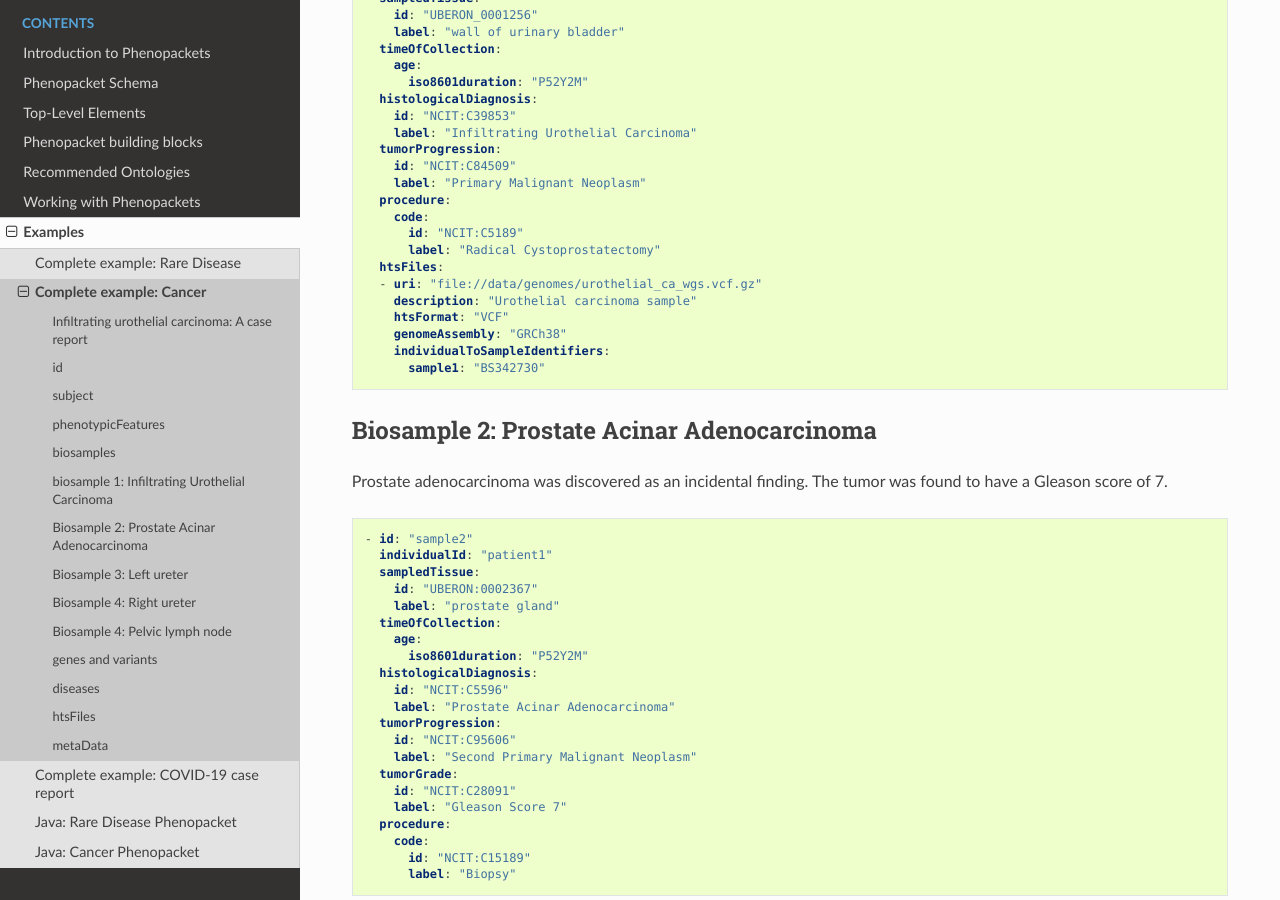
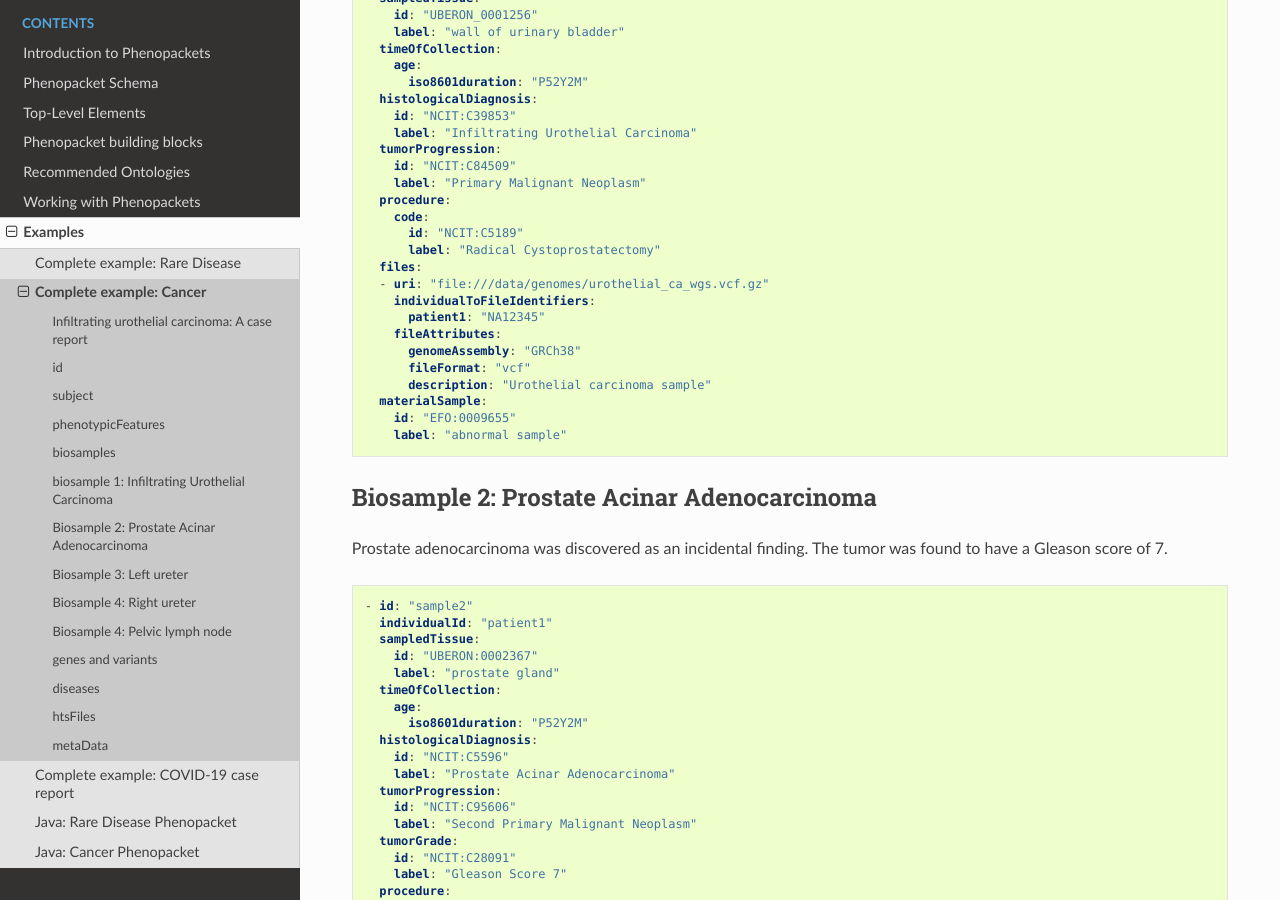
Before and after one commit to phenopackets/phenopacket-schema, a Sphinx documentation site: the page built from docs/cancer-example.rst, in a window 1280 px wide and 900 px high, scrolled down 1815 px. Built offline with Sphinx 7.4.7 and the Read the Docs theme 2.0.0, drawn with Linux system fonts in a browser that asks for light colours; pages that are not in the unit, such as notebooks, are missing from menus; some of the changed text lies outside the part shown.

Commit message:
Remodel HtsFile as more generic File

```diff
--- a/docs/cancer-example.rst
+++ b/docs/cancer-example.rst
@@ -105,13 +105,17 @@ the simultaneous surgical resection of the urinary bladder and prostate gland wi
         code:
           id: "NCIT:C5189"
           label: "Radical Cystoprostatectomy"
-      htsFiles:
-      - uri: "file://data/genomes/urothelial_ca_wgs.vcf.gz"
-        description: "Urothelial carcinoma sample"
-        htsFormat: "VCF"
-        genomeAssembly: "GRCh38"
-        individualToSampleIdentifiers:
-          sample1: "BS342730"
+      files:
+      - uri: "file:///data/genomes/urothelial_ca_wgs.vcf.gz"
+        individualToFileIdentifiers:
+          patient1: "NA12345"
+        fileAttributes:
+          genomeAssembly: "GRCh38"
+          fileFormat: "vcf"
+          description: "Urothelial carcinoma sample"
+      materialSample:
+        id: "EFO:0009655"
+        label: "abnormal sample"
 
 Biosample 2: Prostate Acinar Adenocarcinoma
 ~~~~~~~~~~~~~~~~~~~~~~~~~~~~~~~~~~~~~~~~~~~
@@ -205,13 +209,14 @@ A biopsy of a pelvic lymph node revealed a metastasis. A reference to a somatic
         code:
           id: "NCIT:C15189"
           label: "Biopsy"
-      htsFiles:
+      files:
       - uri: "file://data/genomes/metastasis_wgs.vcf.gz"
-        description: "lymph node metastasis sample"
-        htsFormat: "VCF"
-        genomeAssembly: "GRCh38"
-        individualToSampleIdentifiers:
+        individualToFileIdentifiers:
           sample5: "BS730275"
+        fileAttributes:
+          genomeAssembly: "GRCh38"
+          fileFormat: "vcf"
+          description: "lymph node metastasis sample"
 
 
 genes and variants
--- a/docs/disease.rst
+++ b/docs/disease.rst
@@ -108,8 +108,7 @@ or equivalent hierarchy from another ontology.
 primary_site
 ~~~~~~~~~~~~
 
-The term used to describe the primary site of disease. This can be categorized by the World
-Health Organization's (WHO) International Classification of Diseases for Oncology (ICD-O).
+The term used to describe the primary site of disease. Terms from the NCIT or UBERON.
 
 laterality
 ~~~~~~~~~~
```
Also changed, not shown: docs/htsfile.rst (+7 -6 lines), docs/graph/phenopacket-schema-v2-overview.svg, docs/graph/phenopacket-schema-v2.svg, 9 other files.
